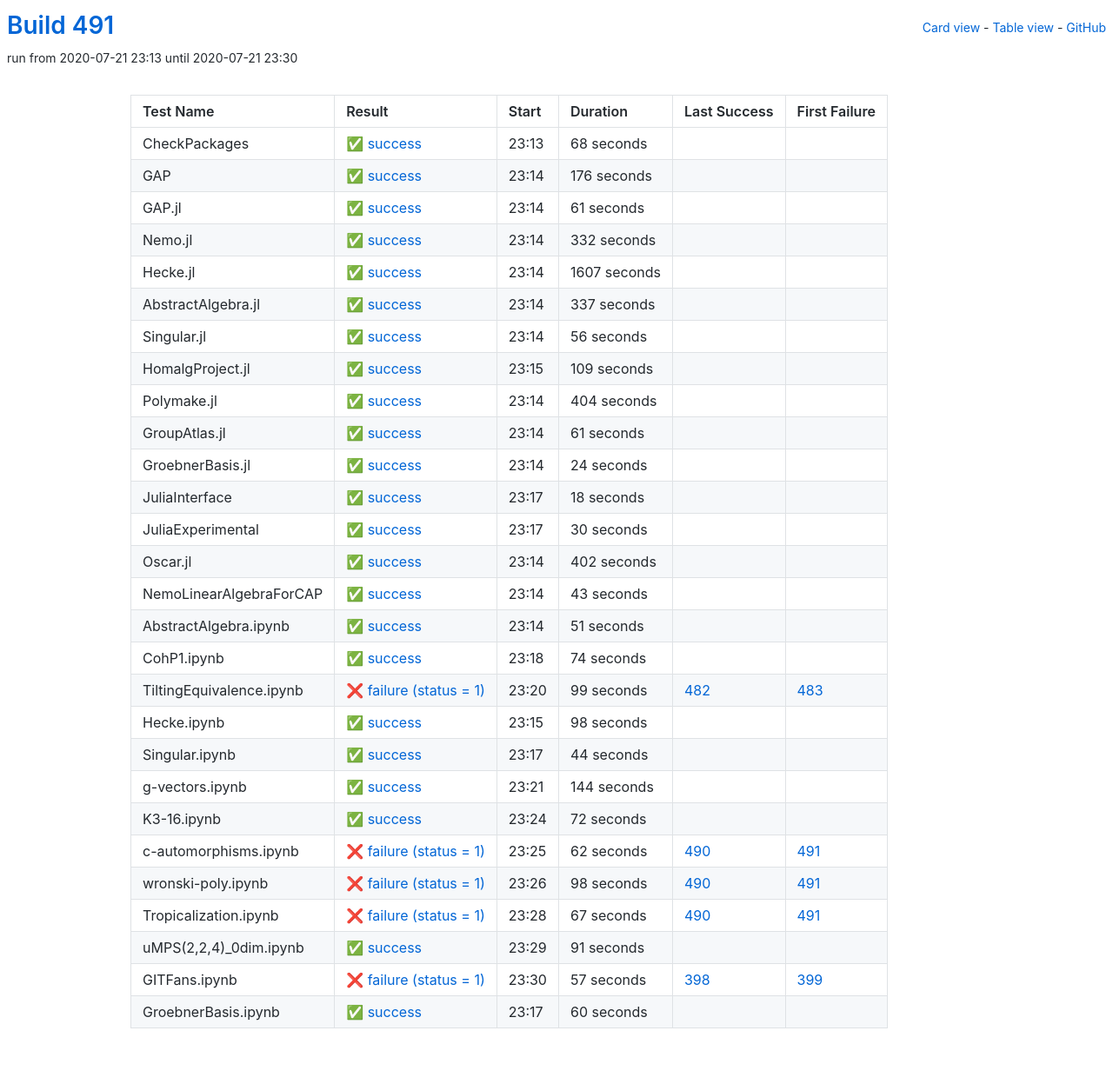
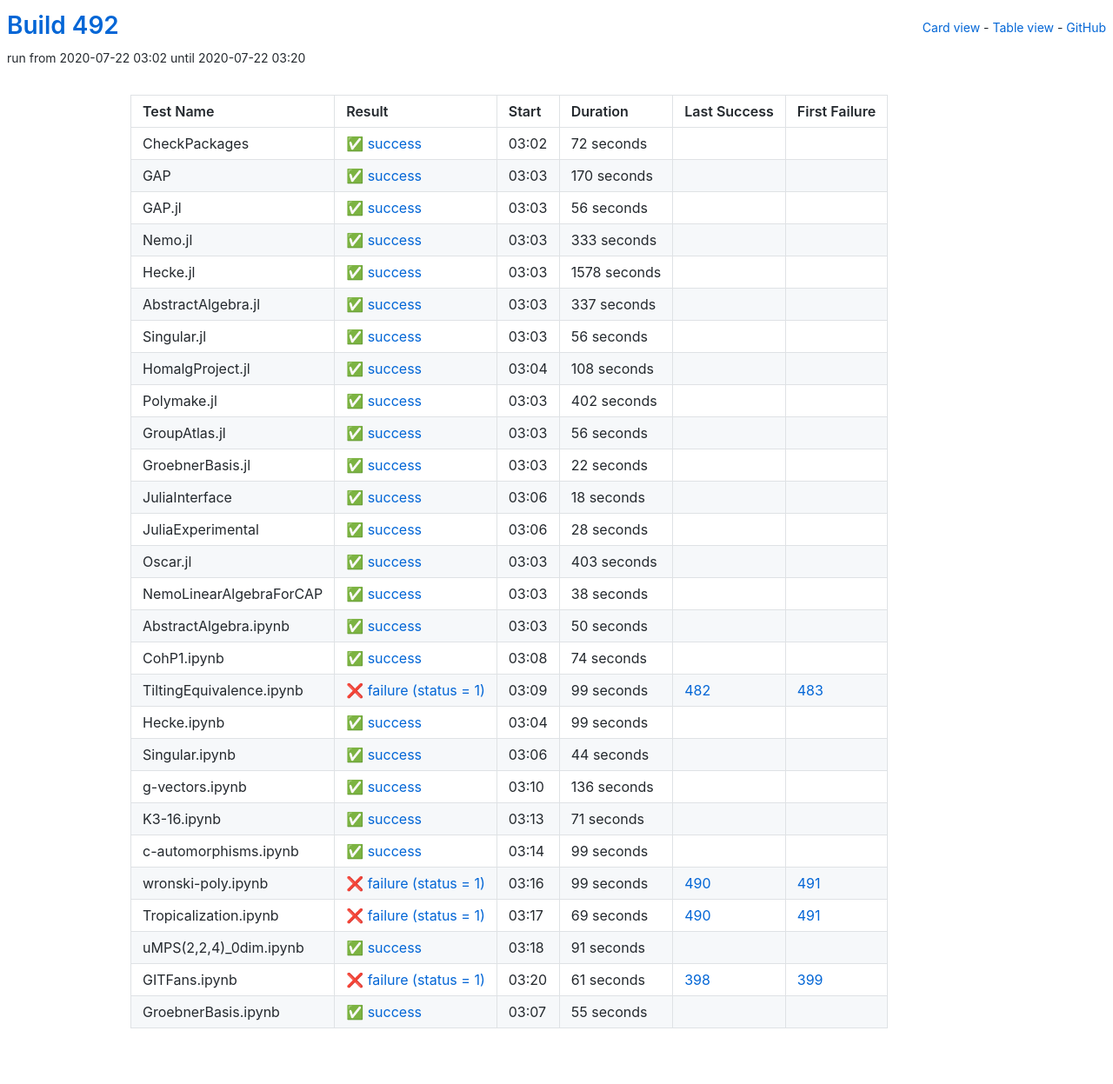
Before and after one commit to oscar-system/oscar-ci-status-stable, a Jekyll site: the page built from table.html, in a window 1280 px wide. Shown: the whole page at 87% size. Built offline with Jekyll 4.4.1, drawn with Linux system fonts in a browser that asks for light colours.

Commit message:
Build #492

```diff
--- a/_data/ci.yml
+++ b/_data/ci.yml
@@ -1,6 +1,6 @@
 ---
-build: 491
-build_url: https://oscarci.mathematik.uni-kl.de/job/oscar-stable/491/
+build: 492
+build_url: https://oscarci.mathematik.uni-kl.de/job/oscar-stable/492/
 job: oscar-stable
 organization: oscar-system
 repo: oscar-ci-status-stable
@@ -8,68 +8,68 @@ repourl: https://github.com/oscar-system/oscar-ci-status-stable
 tests:
 - name: CheckPackages
   id: checkpackages
-  log: https://oscarci.mathematik.uni-kl.de/job/oscar-stable/491/artifact/logs/build-491/CheckPackages.log
-  start: 2020-07-21 23:13
+  log: https://oscarci.mathematik.uni-kl.de/job/oscar-stable/492/artifact/logs/build-492/CheckPackages.log
+  start: 2020-07-22 03:02
   success: true
   exitcode: 0
   status: success
-  duration: 68
+  duration: 72
   last_success: false
   last_success_url:
   first_failure: false
   first_failure_url:
 - name: GAP
   id: gap
-  log: https://oscarci.mathematik.uni-kl.de/job/oscar-stable/491/artifact/logs/build-491/GAP.log
-  start: 2020-07-21 23:14
+  log: https://oscarci.mathematik.uni-kl.de/job/oscar-stable/492/artifact/logs/build-492/GAP.log
+  start: 2020-07-22 03:03
   success: true
   exitcode: 0
   status: success
-  duration: 176
+  duration: 170
   last_success: false
   last_success_url:
   first_failure: false
   first_failure_url:
 - name: GAP.jl
   id: gap-jl
-  log: https://oscarci.mathematik.uni-kl.de/job/oscar-stable/491/artifact/logs/build-491/GAP.jl.log
-  start: 2020-07-21 23:14
+  log: https://oscarci.mathematik.uni-kl.de/job/oscar-stable/492/artifact/logs/build-492/GAP.jl.log
+  start: 2020-07-22 03:03
   success: true
   exitcode: 0
   status: success
-  duration: 61
+  duration: 56
   last_success: false
   last_success_url:
   first_failure: false
   first_failure_url:
 - name: Nemo.jl
   id: nemo-jl
-  log: https://oscarci.mathematik.uni-kl.de/job/oscar-stable/491/artifact/logs/build-491/Nemo.jl.log
-  start: 2020-07-21 23:14
+  log: https://oscarci.mathematik.uni-kl.de/job/oscar-stable/492/artifact/logs/build-492/Nemo.jl.log
+  start: 2020-07-22 03:03
   success: true
   exitcode: 0
   status: success
-  duration: 332
+  duration: 333
   last_success: false
   last_success_url:
   first_failure: false
   first_failure_url:
 - name: Hecke.jl
   id: hecke-jl
-  log: https://oscarci.mathematik.uni-kl.de/job/oscar-stable/491/artifact/logs/build-491/Hecke.jl.log
-  start: 2020-07-21 23:14
+  log: https://oscarci.mathematik.uni-kl.de/job/oscar-stable/492/artifact/logs/build-492/Hecke.jl.log
+  start: 2020-07-22 03:03
   success: true
   exitcode: 0
   status: success
-  duration: 1607
+  duration: 1578
   last_success: false
   last_success_url:
   first_failure: false
   first_failure_url:
 - name: AbstractAlgebra.jl
   id: abstractalgebra-jl
-  log: https://oscarci.mathematik.uni-kl.de/job/oscar-stable/491/artifact/logs/build-491/AbstractAlgebra.jl.log
-  start: 2020-07-21 23:14
+  log: https://oscarci.mathematik.uni-kl.de/job/oscar-stable/492/artifact/logs/build-492/AbstractAlgebra.jl.log
+  start: 2020-07-22 03:03
   success: true
   exitcode: 0
   status: success
@@ -80,8 +80,8 @@ tests:
   first_failure_url:
 - name: Singular.jl
   id: singular-jl
-  log: https://oscarci.mathematik.uni-kl.de/job/oscar-stable/491/artifact/logs/build-491/Singular.jl.log
-  start: 2020-07-21 23:14
+  log: https://oscarci.mathematik.uni-kl.de/job/oscar-stable/492/artifact/logs/build-492/Singular.jl.log
+  start: 2020-07-22 03:03
   success: true
   exitcode: 0
   status: success
@@ -92,56 +92,56 @@ tests:
   first_failure_url:
 - name: HomalgProject.jl
   id: homalgproject-jl
-  log: https://oscarci.mathematik.uni-kl.de/job/oscar-stable/491/artifact/logs/build-491/HomalgProject.jl.log
-  start: 2020-07-21 23:15
+  log: https://oscarci.mathematik.uni-kl.de/job/oscar-stable/492/artifact/logs/build-492/HomalgProject.jl.log
+  start: 2020-07-22 03:04
   success: true
   exitcode: 0
   status: success
-  duration: 109
+  duration: 108
   last_success: false
   last_success_url:
   first_failure: false
   first_failure_url:
 - name: Polymake.jl
   id: polymake-jl
-  log: https://oscarci.mathematik.uni-kl.de/job/oscar-stable/491/artifact/logs/build-491/Polymake.jl.log
-  start: 2020-07-21 23:14
+  log: https://oscarci.mathematik.uni-kl.de/job/oscar-stable/492/artifact/logs/build-492/Polymake.jl.log
+  start: 2020-07-22 03:03
   success: true
   exitcode: 0
   status: success
-  duration: 404
+  duration: 402
   last_success: false
   last_success_url:
   first_failure: false
   first_failure_url:
 - name: GroupAtlas.jl
   id: groupatlas-jl
-  log: https://oscarci.mathematik.uni-kl.de/job/oscar-stable/491/artifact/logs/build-491/GroupAtlas.jl.log
-  start: 2020-07-21 23:14
+  log: https://oscarci.mathematik.uni-kl.de/job/oscar-stable/492/artifact/logs/build-492/GroupAtlas.jl.log
+  start: 2020-07-22 03:03
   success: true
   exitcode: 0
   status: success
-  duration: 61
+  duration: 56
   last_success: false
   last_success_url:
   first_failure: false
   first_failure_url:
 - name: GroebnerBasis.jl
   id: groebnerbasis-jl
-  log: https://oscarci.mathematik.uni-kl.de/job/oscar-stable/491/artifact/logs/build-491/GroebnerBasis.jl.log
-  start: 2020-07-21 23:14
+  log: https://oscarci.mathematik.uni-kl.de/job/oscar-stable/492/artifact/logs/build-492/GroebnerBasis.jl.log
+  start: 2020-07-22 03:03
   success: true
   exitcode: 0
   status: success
-  duration: 24
+  duration: 22
   last_success: false
   last_success_url:
   first_failure: false
   first_failure_url:
 - name: JuliaInterface
   id: juliainterface
-  log: https://oscarci.mathematik.uni-kl.de/job/oscar-stable/491/artifact/logs/build-491/JuliaInterface.log
-  start: 2020-07-21 23:17
+  log: https://oscarci.mathematik.uni-kl.de/job/oscar-stable/492/artifact/logs/build-492/JuliaInterface.log
+  start: 2020-07-22 03:06
   success: true
   exitcode: 0
   status: success
@@ -152,56 +152,56 @@ tests:
   first_failure_url:
 - name: JuliaExperimental
   id: juliaexperimental
-  log: https://oscarci.mathematik.uni-kl.de/job/oscar-stable/491/artifact/logs/build-491/JuliaExperimental.log
-  start: 2020-07-21 23:17
+  log: https://oscarci.mathematik.uni-kl.de/job/oscar-stable/492/artifact/logs/build-492/JuliaExperimental.log
+  start: 2020-07-22 03:06
   success: true
   exitcode: 0
   status: success
-  duration: 30
+  duration: 28
   last_success: false
   last_success_url:
   first_failure: false
   first_failure_url:
 - name: Oscar.jl
   id: oscar-jl
-  log: https://oscarci.mathematik.uni-kl.de/job/oscar-stable/491/artifact/logs/build-491/Oscar.jl.log
-  start: 2020-07-21 23:14
+  log: https://oscarci.mathematik.uni-kl.de/job/oscar-stable/492/artifact/logs/build-492/Oscar.jl.log
+  start: 2020-07-22 03:03
   success: true
   exitcode: 0
   status: success
-  duration: 402
+  duration: 403
   last_success: false
   last_success_url:
   first_failure: false
   first_failure_url:
 - name: NemoLinearAlgebraForCAP
   id: nemolinearalgebraforcap
-  log: https://oscarci.mathematik.uni-kl.de/job/oscar-stable/491/artifact/logs/build-491/NemoLinearAlgebraForCAP.log
-  start: 2020-07-21 23:14
+  log: https://oscarci.mathematik.uni-kl.de/job/oscar-stable/492/artifact/logs/build-492/NemoLinearAlgebraForCAP.log
+  start: 2020-07-22 03:03
   success: true
   exitcode: 0
   status: success
-  duration: 43
+  duration: 38
   last_success: false
   last_success_url:
   first_failure: false
   first_failure_url:
 - name: AbstractAlgebra.ipynb
   id: abstractalgebra-ipynb
-  log: https://oscarci.mathematik.uni-kl.de/job/oscar-stable/491/artifact/logs/build-491/AbstractAlgebra.ipynb.log
-  start: 2020-07-21 23:14
+  log: https://oscarci.mathematik.uni-kl.de/job/oscar-stable/492/artifact/logs/build-492/AbstractAlgebra.ipynb.log
+  start: 2020-07-22 03:03
   success: true
   exitcode: 0
   status: success
-  duration: 51
+  duration: 50
   last_success: false
   last_success_url:
   first_failure: false
   first_failure_url:
 - name: CohP1.ipynb
   id: cohp1-ipynb
-  log: https://oscarci.mathematik.uni-kl.de/job/oscar-stable/491/artifact/logs/build-491/CohP1.ipynb.log
-  start: 2020-07-21 23:18
+  log: https://oscarci.mathematik.uni-kl.de/job/oscar-stable/492/artifact/logs/build-492/CohP1.ipynb.log
+  start: 2020-07-22 03:08
   success: true
   exitcode: 0
   status: success
@@ -212,8 +212,8 @@ tests:
   first_failure_url:
 - name: TiltingEquivalence.ipynb
   id: tiltingequivalence-ipynb
-  log: https://oscarci.mathematik.uni-kl.de/job/oscar-stable/491/artifact/logs/build-491/TiltingEquivalence.ipynb.log
-  start: 2020-07-21 23:20
+  log: https://oscarci.mathematik.uni-kl.de/job/oscar-stable/492/artifact/logs/build-492/TiltingEquivalence.ipynb.log
+  start: 2020-07-22 03:09
   success: false
   exitcode: 1
   status: failure
@@ -224,20 +224,20 @@ tests:
   first_failure_url: https://oscarci.mathematik.uni-kl.de/job/oscar-stable/483/
 - name: Hecke.ipynb
   id: hecke-ipynb
-  log: https://oscarci.mathematik.uni-kl.de/job/oscar-stable/491/artifact/logs/build-491/Hecke.ipynb.log
-  start: 2020-07-21 23:15
+  log: https://oscarci.mathematik.uni-kl.de/job/oscar-stable/492/artifact/logs/build-492/Hecke.ipynb.log
+  start: 2020-07-22 03:04
   success: true
   exitcode: 0
   status: success
-  duration: 98
+  duration: 99
   last_success: false
   last_success_url:
   first_failure: false
   first_failure_url:
 - name: Singular.ipynb
   id: singular-ipynb
-  log: https://oscarci.mathematik.uni-kl.de/job/oscar-stable/491/artifact/logs/build-491/Singular.ipynb.log
-  start: 2020-07-21 23:17
+  log: https://oscarci.mathematik.uni-kl.de/job/oscar-stable/492/artifact/logs/build-492/Singular.ipynb.log
+  start: 2020-07-22 03:06
   success: true
   exitcode: 0
   status: success
@@ -248,68 +248,68 @@ tests:
   first_failure_url:
 - name: g-vectors.ipynb
   id: g-vectors-ipynb
-  log: https://oscarci.mathematik.uni-kl.de/job/oscar-stable/491/artifact/logs/build-491/g-vectors.ipynb.log
-  start: 2020-07-21 23:21
+  log: https://oscarci.mathematik.uni-kl.de/job/oscar-stable/492/artifact/logs/build-492/g-vectors.ipynb.log
+  start: 2020-07-22 03:10
   success: true
   exitcode: 0
   status: success
-  duration: 144
+  duration: 136
   last_success: false
   last_success_url:
   first_failure: false
   first_failure_url:
 - name: K3-16.ipynb
   id: k3-16-ipynb
-  log: https://oscarci.mathematik.uni-kl.de/job/oscar-stable/491/artifact/logs/build-491/K3-16.ipynb.log
-  start: 2020-07-21 23:24
+  log: https://oscarci.mathematik.uni-kl.de/job/oscar-stable/492/artifact/logs/build-492/K3-16.ipynb.log
+  start: 2020-07-22 03:13
   success: true
   exitcode: 0
   status: success
-  duration: 72
+  duration: 71
   last_success: false
   last_success_url:
   first_failure: false
   first_failure_url:
 - name: c-automorphisms.ipynb
   id: c-automorphisms-ipynb
-  log: https://oscarci.mathematik.uni-kl.de/job/oscar-stable/491/artifact/logs/build-491/c-automorphisms.ipynb.log
-  start: 2020-07-21 23:25
+  log: https://oscarci.mathematik.uni-kl.de/job/oscar-stable/492/artifact/logs/build-492/c-automorphisms.ipynb.log
+  start: 2020-07-22 03:14
+  success: true
+  exitcode: 0
+  status: success
+  duration: 99
+  last_success: false
+  last_success_url:
+  first_failure: false
+  first_failure_url:
+- name: wronski-poly.ipynb
+  id: wronski-poly-ipynb
+  log: https://oscarci.mathematik.uni-kl.de/job/oscar-stable/492/artifact/logs/build-492/wronski-poly.ipynb.log
+  start: 2020-07-22 03:16
   success: false
   exitcode: 1
   status: failure
-  duration: 62
-  last_success: 490
-  last_success_url: https://oscarci.mathematik.uni-kl.de/job/oscar-stable/490/
-  first_failure: 491
-  first_failure_url: https://oscarci.mathematik.uni-kl.de/job/oscar-stable/491/
-- name: wronski-poly.ipynb
-  id: wronski-poly-ipynb
-  log: https://oscarci.mathematik.uni-kl.de/job/oscar-stable/491/artifact/logs/build-491/wronski-poly.ipynb.log
-  start: 2020-07-21 23:26
-  success: false
-  exitcode: 1
-  status: failure
-  duration: 98
+  duration: 99
   last_success: 490
   last_success_url: https://oscarci.mathematik.uni-kl.de/job/oscar-stable/490/
   first_failure: 491
   first_failure_url: https://oscarci.mathematik.uni-kl.de/job/oscar-stable/491/
 - name: Tropicalization.ipynb
   id: tropicalization-ipynb
-  log: https://oscarci.mathematik.uni-kl.de/job/oscar-stable/491/artifact/logs/build-491/Tropicalization.ipynb.log
-  start: 2020-07-21 23:28
+  log: https://oscarci.mathematik.uni-kl.de/job/oscar-stable/492/artifact/logs/build-492/Tropicalization.ipynb.log
+  start: 2020-07-22 03:17
   success: false
   exitcode: 1
   status: failure
-  duration: 67
+  duration: 69
   last_success: 490
   last_success_url: https://oscarci.mathematik.uni-kl.de/job/oscar-stable/490/
   first_failure: 491
   first_failure_url: https://oscarci.mathematik.uni-kl.de/job/oscar-stable/491/
 - name: uMPS(2,2,4)_0dim.ipynb
   id: umps-2-2-4-0dim-ipynb
-  log: https://oscarci.mathematik.uni-kl.de/job/oscar-stable/491/artifact/logs/build-491/uMPS-2-2-4-_0dim.ipynb.log
-  start: 2020-07-21 23:29
+  log: https://oscarci.mathematik.uni-kl.de/job/oscar-stable/492/artifact/logs/build-492/uMPS-2-2-4-_0dim.ipynb.log
+  start: 2020-07-22 03:18
   success: true
   exitcode: 0
   status: success
@@ -320,24 +320,24 @@ tests:
   first_failure_url:
 - name: GITFans.ipynb
   id: gitfans-ipynb
-  log: https://oscarci.mathematik.uni-kl.de/job/oscar-stable/491/artifact/logs/build-491/GITFans.ipynb.log
-  start: 2020-07-21 23:30
+  log: https://oscarci.mathematik.uni-kl.de/job/oscar-stable/492/artifact/logs/build-492/GITFans.ipynb.log
+  start: 2020-07-22 03:20
   success: false
   exitcode: 1
   status: failure
-  duration: 57
+  duration: 61
   last_success: 398
   last_success_url: https://oscarci.mathematik.uni-kl.de/job/oscar-stable/398/
   first_failure: 399
   first_failure_url: https://oscarci.mathematik.uni-kl.de/job/oscar-stable/399/
 - name: GroebnerBasis.ipynb
   id: groebnerbasis-ipynb
-  log: https://oscarci.mathematik.uni-kl.de/job/oscar-stable/491/artifact/logs/build-491/GroebnerBasis.ipynb.log
-  start: 2020-07-21 23:17
+  log: https://oscarci.mathematik.uni-kl.de/job/oscar-stable/492/artifact/logs/build-492/GroebnerBasis.ipynb.log
+  start: 2020-07-22 03:07
   success: true
   exitcode: 0
   status: success
-  duration: 60
+  duration: 55
   last_success: false
   last_success_url:
   first_failure: false
```
Also changed, not shown: README.md.
